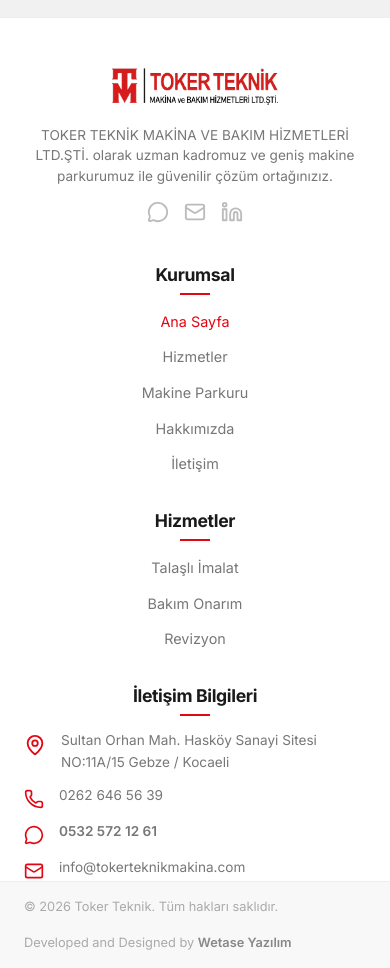
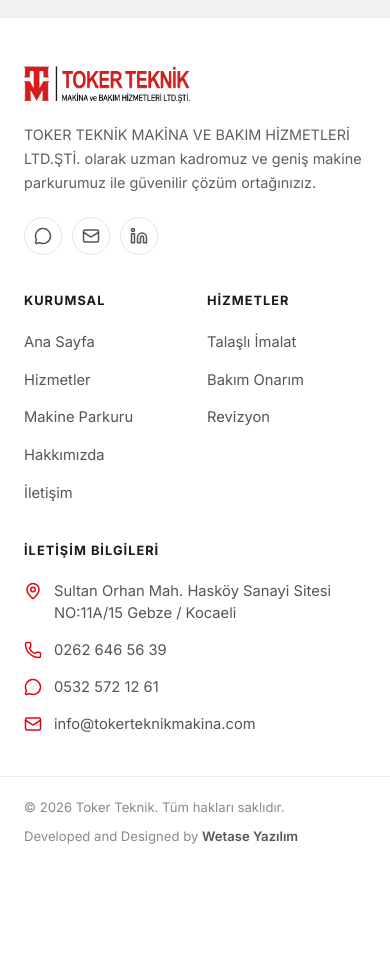
Before and after one commit to aybarsyilikyilmaz/toker-makine, a Next.js app: page / in a window 390 px wide. Shown: the part 5360-6328 px from the top of the page. After the commit the page ends 6227 px from the top, so only its background shows below. Built offline with nearby package versions, Linux system fonts and the light colour scheme; a web font is replaced by a local one.

Commit message:
Footer'ı modernleştir
Aktif sayfa vurgusu kaldırıldı, sol sütun sola yaslandı; başlıklar, sosyal ikonlar ve alt şerit sadeleştirildi; telefon ve e-posta tıklanabilir yapıldı; mobil ve tablet düzeni yenilendi; footer sunucu bileşenine çevrildi.

```diff
--- a/src/components/Footer.module.css
+++ b/src/components/Footer.module.css
@@ -1,191 +1,194 @@
+/* ===== Footer ===== */
 .footer {
-  padding: 50px 0 0;
-  background-color: #FFF;
-  border-top: 1px solid #EEE;
+  padding-top: 64px;
+  background-color: #fff;
+  border-top: 1px solid #ececec;
   color: var(--navy);
 }
 
-.footerGrid {
+/* .footer ön eki: genel .container kuralının boşlukları sıfırlamasını engeller */
+.footer .footerGrid {
   display: grid;
-  grid-template-columns: 2.5fr 1fr 1fr 2fr;
-  gap: 30px;
-  padding-bottom: 40px;
+  grid-template-columns: 2.2fr 1fr 1fr 1.7fr;
+  gap: 48px;
+  padding-bottom: 56px;
 }
 
+/* Sol sütun: logo, kısa tanıtım ve sosyal bağlantılar (sola yaslı) */
 .colLogo {
   display: flex;
   flex-direction: column;
-  align-items: center;
-  text-align: center;
+  align-items: flex-start;
+  text-align: left;
+}
+
+.logoLink {
+  display: inline-block;
+  margin-bottom: 20px;
 }
 
 .logoImage {
-  max-width: 166px; /* Kırpılmış logo: footer'daki görünür boyut aynı kalır */
+  display: block;
+  width: 166px;
   height: auto;
-  margin-bottom: 12px;
 }
 
 .aboutText {
-  font-size: 0.85rem;
-  line-height: 1.5;
-  color: #777;
-  margin-bottom: 15px;
-  max-width: 380px;
+  max-width: 340px;
+  margin: 0 0 22px;
+  font-size: 0.9rem;
+  line-height: 1.65;
+  color: #5f5f5f;
 }
 
 .socials {
   display: flex;
-  gap: 15px;
-  align-items: center;
+  gap: 10px;
 }
 
 .socials a {
-  color: #BBB;
-  transition: color 0.3s;
+  display: grid;
+  place-items: center;
+  width: 38px;
+  height: 38px;
+  border: 1px solid #e6e6e6;
+  border-radius: 50%;
+  color: #555;
+  transition: color 0.25s ease, border-color 0.25s ease, background-color 0.25s ease;
 }
 
 .socials a:hover {
   color: var(--primary-red);
+  border-color: var(--primary-red);
+  background-color: #fdf1f1;
 }
 
-.wpColor {
-  color: var(--primary-red) !important;
-}
-
-.colLinks h3, .colContact h3 {
-  font-size: 1.1rem;
+/* Sütun başlıkları: küçük, sade */
+.heading {
+  margin: 0 0 18px;
+  color: var(--navy);
+  font-size: 0.8rem;
   font-weight: 700;
-  margin-bottom: 20px;
-  color: var(--navy);
-  position: relative;
-}
-
-.colLinks h3::after, .colContact h3::after {
-  content: '';
-  position: absolute;
-  bottom: -6px;
-  left: 0;
-  width: 30px;
-  height: 2px;
-  background-color: var(--primary-red);
+  letter-spacing: 0.08em;
+  text-transform: uppercase;
 }
 
 .links {
-  list-style: none;
-  padding: 0;
   display: flex;
   flex-direction: column;
-  gap: 10px;
+  gap: 12px;
+  margin: 0;
+  padding: 0;
+  list-style: none;
 }
 
-.links a {
+/* Bütün bağlantılar aynı renkte; aktif sayfa ayrıca vurgulanmaz */
+.links a,
+.contactList a {
+  color: #555;
+  font-size: 0.92rem;
   text-decoration: none;
-  color: #777;
-  font-size: 0.9rem;
-  transition: color 0.3s;
+  transition: color 0.25s ease;
 }
 
-.links a:hover, .links a.active {
+.links a:hover,
+.contactList a:hover {
   color: var(--primary-red);
 }
 
-.links:hover a.active {
-  color: var(--navy);
-}
-
-.links a:hover {
-  color: var(--primary-red) !important;
+.links a:focus-visible,
+.contactList a:focus-visible,
+.socials a:focus-visible,
+.logoLink:focus-visible {
+  outline: 2px solid var(--primary-red);
+  outline-offset: 3px;
+  border-radius: 4px;
 }
 
 .contactList {
-  list-style: none;
-  padding: 0;
   display: flex;
   flex-direction: column;
-  gap: 12px;
+  gap: 14px;
+  margin: 0;
+  padding: 0;
+  list-style: none;
 }
 
 .contactList li {
   display: flex;
   align-items: flex-start;
-  gap: 15px;
-  color: #777;
-  font-size: 0.85rem;
-  line-height: 1.6;
+  gap: 12px;
+  line-height: 1.55;
 }
 
 .contactList li svg {
   flex-shrink: 0;
-  margin-top: 4px; /* Perfectly aligns with the first capital letter */
+  margin-top: 2px;
+  color: var(--primary-red);
 }
 
-.wpLabel {
-  color: #777;
-  font-weight: 600;
-  text-decoration: none;
+/* Alt şerit */
+.bottom {
+  border-top: 1px solid #ececec;
 }
 
-.bottom {
-  padding: 15px 0;
-  background-color: #F8F8F8;
-  border-top: 1px solid #EEE;
+.footer .bottomContent {
+  display: flex;
+  flex-wrap: wrap;
+  justify-content: space-between;
+  align-items: center;
+  gap: 8px 24px;
+  padding-top: 20px;
+  padding-bottom: 20px;
+  font-size: 0.82rem;
+  color: #8a8a8a;
 }
 
-.bottomContent {
-  display: flex;
-  justify-content: space-between;
-  align-items: center;
-  font-size: 0.8rem;
-  color: #AAA;
-  gap: 15px;
-  flex-wrap: wrap;
+.bottomContent p {
+  margin: 0;
 }
 
 .developerCredit a {
-  color: #888;
+  color: #555;
   font-weight: 600;
   text-decoration: none;
-  transition: color 0.3s;
+  transition: color 0.25s ease;
 }
 
 .developerCredit a:hover {
   color: var(--primary-red);
 }
 
-.policies {
-  display: flex;
-  gap: 15px;
-}
+/* Tablet: logo sütunu üstte tam genişlik, altında üç sütun */
+@media (max-width: 992px) {
+  .footer .footerGrid {
+    grid-template-columns: 1fr 1fr 1.4fr;
+    gap: 40px 32px;
+  }
 
-.policies a {
-  text-decoration: none;
-  color: #AAA;
-}
-
-@media (max-width: 992px) {
-  .footerGrid {
-    grid-template-columns: 1fr 1fr;
-    gap: 30px;
+  .colLogo {
+    grid-column: 1 / -1;
   }
 }
 
+/* Mobil: her şey sola yaslı; bağlantı sütunları yan yana, iletişim altta */
 @media (max-width: 576px) {
-  .footerGrid {
-    grid-template-columns: 1fr;
-    text-align: center;
+  .footer {
+    padding-top: 48px;
   }
-  .colLinks h3::after, .colContact h3::after {
-    left: 50%;
-    transform: translateX(-50%);
+
+  .footer .footerGrid {
+    grid-template-columns: 1fr 1fr;
+    gap: 36px 24px;
+    padding-bottom: 40px;
   }
-  .contactList {
-    width: fit-content;
-    margin: 0 auto;
-    text-align: left;
+
+  .colContact {
+    grid-column: 1 / -1;
+  }
+
+  .footer .bottomContent {
+    flex-direction: column;
     align-items: flex-start;
   }
-
-  .contactList li {
-    justify-content: flex-start;
-  }
 }
--- a/src/components/Footer.tsx
+++ b/src/components/Footer.tsx
@@ -1,87 +1,91 @@
-'use client';
-
 import Link from 'next/link';
-import { usePathname } from 'next/navigation';
-import { MapPin, Phone, Mail, Smartphone, MessageCircle } from 'lucide-react';
+import { MapPin, Phone, Mail, MessageCircle } from 'lucide-react';
 import styles from './Footer.module.css';
 
+const CORPORATE_LINKS = [
+  { href: '/', label: 'Ana Sayfa' },
+  { href: '/hizmetler', label: 'Hizmetler' },
+  { href: '/makine-parkuru', label: 'Makine Parkuru' },
+  { href: '/hakkimizda', label: 'Hakkımızda' },
+  { href: '/iletisim', label: 'İletişim' },
+];
+
+const SERVICE_LINKS = ['Talaşlı İmalat', 'Bakım Onarım', 'Revizyon'];
+
+const MAPS_URL =
+  'https://www.google.com/maps/search/?api=1&query=Sultan+Orhan+Mah.+Hasköy+Sanayi+Sitesi+NO:11A/15+Gebze+Kocaeli';
+
 export default function Footer() {
-  const pathname = usePathname();
-
-  const kurumsalLinks = [
-    { href: '/', label: 'Ana Sayfa' },
-    { href: '/hizmetler', label: 'Hizmetler' },
-    { href: '/makine-parkuru', label: 'Makine Parkuru' },
-    { href: '/hakkimizda', label: 'Hakkımızda' },
-    { href: '/iletisim', label: 'İletişim' }
-  ];
-
   return (
     <footer className={styles.footer}>
       <div className={`container ${styles.footerGrid}`}>
         <div className={styles.colLogo}>
-          <div className={styles.logo}>
-            <img src="/toker-logo.webp" alt="Toker Teknik Logo" className={styles.logoImage} />
-          </div>
+          <Link href="/" className={styles.logoLink} aria-label="Toker Teknik ana sayfa">
+            <img src="/toker-logo.webp" alt="Toker Teknik Logo" width={517} height={115} className={styles.logoImage} />
+          </Link>
           <p className={styles.aboutText}>
             TOKER TEKNİK MAKİNA VE BAKIM HİZMETLERİ LTD.ŞTİ. olarak uzman kadromuz ve geniş makine parkurumuz ile güvenilir çözüm ortağınızız.
           </p>
           <div className={styles.socials}>
-            <a href="https://wa.me/905325721261" target="_blank" rel="noreferrer" aria-label="WhatsApp"><MessageCircle size={22} /></a>
-            <a href="mailto:info@tokerteknikmakina.com" aria-label="Email"><Mail size={22} /></a>
-            <a href="https://www.linkedin.com/company/toker-teknik-makina-ve-bak%C4%B1m-hizmetleri-ltd-%C5%9Fti/" target="_blank" rel="noreferrer" aria-label="LinkedIn">
-              <svg width="22" height="22" viewBox="0 0 24 24" fill="none" stroke="currentColor" strokeWidth="2" strokeLinecap="round" strokeLinejoin="round"><path d="M16 8a6 6 0 0 1 6 6v7h-4v-7a2 2 0 0 0-2-2 2 2 0 0 0-2 2v7h-4v-7a6 6 0 0 1 6-6z"></path><rect x="2" y="9" width="4" height="12"></rect><circle cx="4" cy="4" r="2"></circle></svg>
+            <a href="https://wa.me/905325721261" target="_blank" rel="noreferrer" aria-label="WhatsApp">
+              <MessageCircle size={18} />
+            </a>
+            <a href="mailto:info@tokerteknikmakina.com" aria-label="E-posta">
+              <Mail size={18} />
+            </a>
+            <a
+              href="https://www.linkedin.com/company/toker-teknik-makina-ve-bak%C4%B1m-hizmetleri-ltd-%C5%9Fti/"
+              target="_blank"
+              rel="noreferrer"
+              aria-label="LinkedIn"
+            >
+              <svg width="18" height="18" viewBox="0 0 24 24" fill="none" stroke="currentColor" strokeWidth="2" strokeLinecap="round" strokeLinejoin="round" aria-hidden="true"><path d="M16 8a6 6 0 0 1 6 6v7h-4v-7a2 2 0 0 0-2-2 2 2 0 0 0-2 2v7h-4v-7a6 6 0 0 1 6-6z"></path><rect x="2" y="9" width="4" height="12"></rect><circle cx="4" cy="4" r="2"></circle></svg>
             </a>
           </div>
         </div>
 
-        <div className={styles.colLinks}>
-          <h3>Kurumsal</h3>
+        <nav className={styles.colLinks} aria-label="Kurumsal">
+          <h3 className={styles.heading}>Kurumsal</h3>
           <ul className={styles.links}>
-            {kurumsalLinks.map((link) => (
+            {CORPORATE_LINKS.map((link) => (
               <li key={link.href}>
-                <Link href={link.href} className={pathname === link.href ? styles.active : ''}>
-                  {link.label}
-                </Link>
+                <Link href={link.href}>{link.label}</Link>
               </li>
             ))}
           </ul>
-        </div>
+        </nav>
 
-        <div className={styles.colLinks}>
-          <h3>Hizmetler</h3>
+        <nav className={styles.colServices} aria-label="Hizmetler">
+          <h3 className={styles.heading}>Hizmetler</h3>
           <ul className={styles.links}>
-            <li><Link href="/hizmetler" className={pathname === '/hizmetler' ? styles.active : ''}>Talaşlı İmalat</Link></li>
-            <li><Link href="/hizmetler" className={pathname === '/hizmetler' ? styles.active : ''}>Bakım Onarım</Link></li>
-            <li><Link href="/hizmetler" className={pathname === '/hizmetler' ? styles.active : ''}>Revizyon</Link></li>
+            {SERVICE_LINKS.map((label) => (
+              <li key={label}>
+                <Link href="/hizmetler">{label}</Link>
+              </li>
+            ))}
           </ul>
-        </div>
+        </nav>
 
         <div className={styles.colContact}>
-          <h3>İletişim Bilgileri</h3>
+          <h3 className={styles.heading}>İletişim Bilgileri</h3>
           <ul className={styles.contactList}>
             <li>
-              <MapPin size={22} className="text-red" />
-              <a
-                href="https://www.google.com/maps/search/?api=1&query=Sultan+Orhan+Mah.+Hasköy+Sanayi+Sitesi+NO:11A/15+Gebze+Kocaeli"
-                target="_blank"
-                rel="noreferrer"
-                style={{ textDecoration: 'none', color: 'inherit' }}
-              >
+              <MapPin size={18} aria-hidden="true" />
+              <a href={MAPS_URL} target="_blank" rel="noreferrer">
                 Sultan Orhan Mah. Hasköy Sanayi Sitesi NO:11A/15 Gebze / Kocaeli
               </a>
             </li>
             <li>
-              <Phone size={20} className="text-red" />
-              <span>0262 646 56 39</span>
+              <Phone size={18} aria-hidden="true" />
+              <a href="tel:02626465639">0262 646 56 39</a>
             </li>
             <li>
-              <MessageCircle size={20} className="text-red" />
-              <a href="https://wa.me/905325721261" target="_blank" rel="noreferrer" className={styles.wpLabel}>0532 572 12 61</a>
+              <MessageCircle size={18} aria-hidden="true" />
+              <a href="https://wa.me/905325721261" target="_blank" rel="noreferrer">0532 572 12 61</a>
             </li>
             <li>
-              <Mail size={20} className="text-red" />
-              <span style={{ fontSize: '0.85rem' }}>info@tokerteknikmakina.com</span>
+              <Mail size={18} aria-hidden="true" />
+              <a href="mailto:info@tokerteknikmakina.com">info@tokerteknikmakina.com</a>
             </li>
           </ul>
         </div>
```
